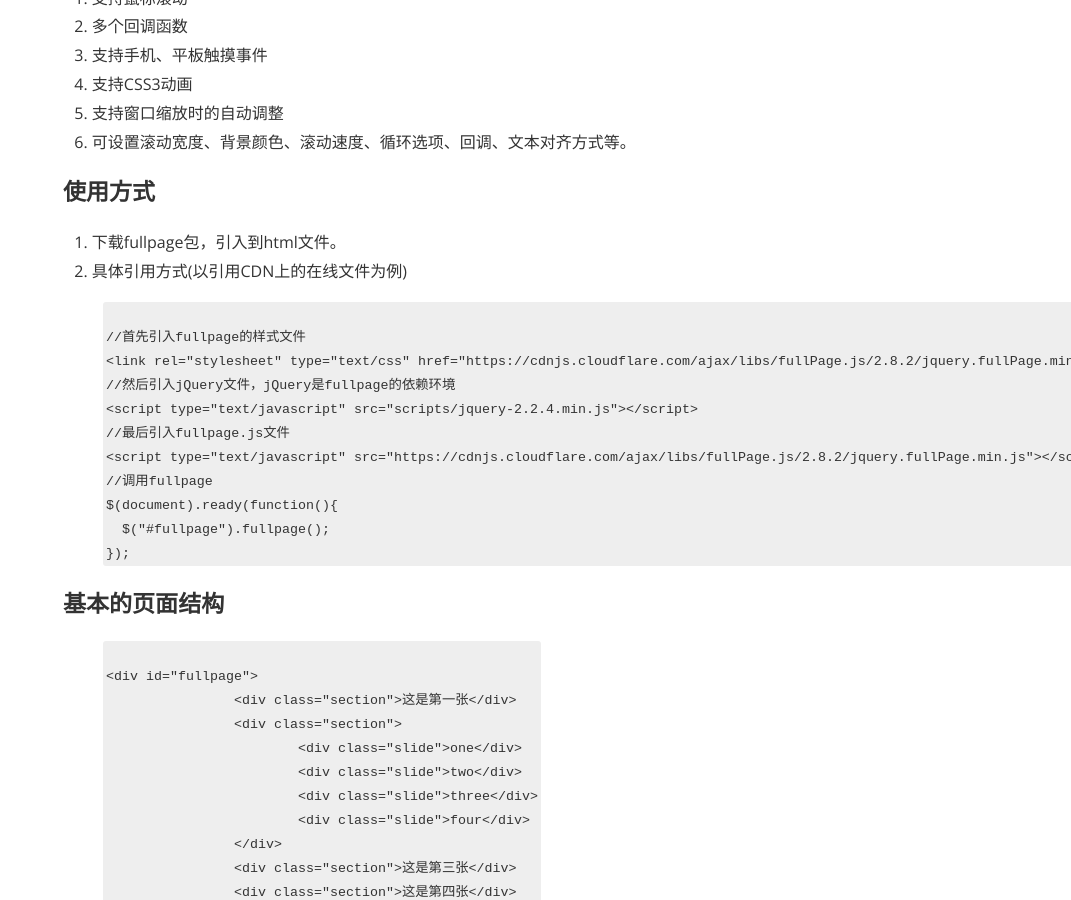
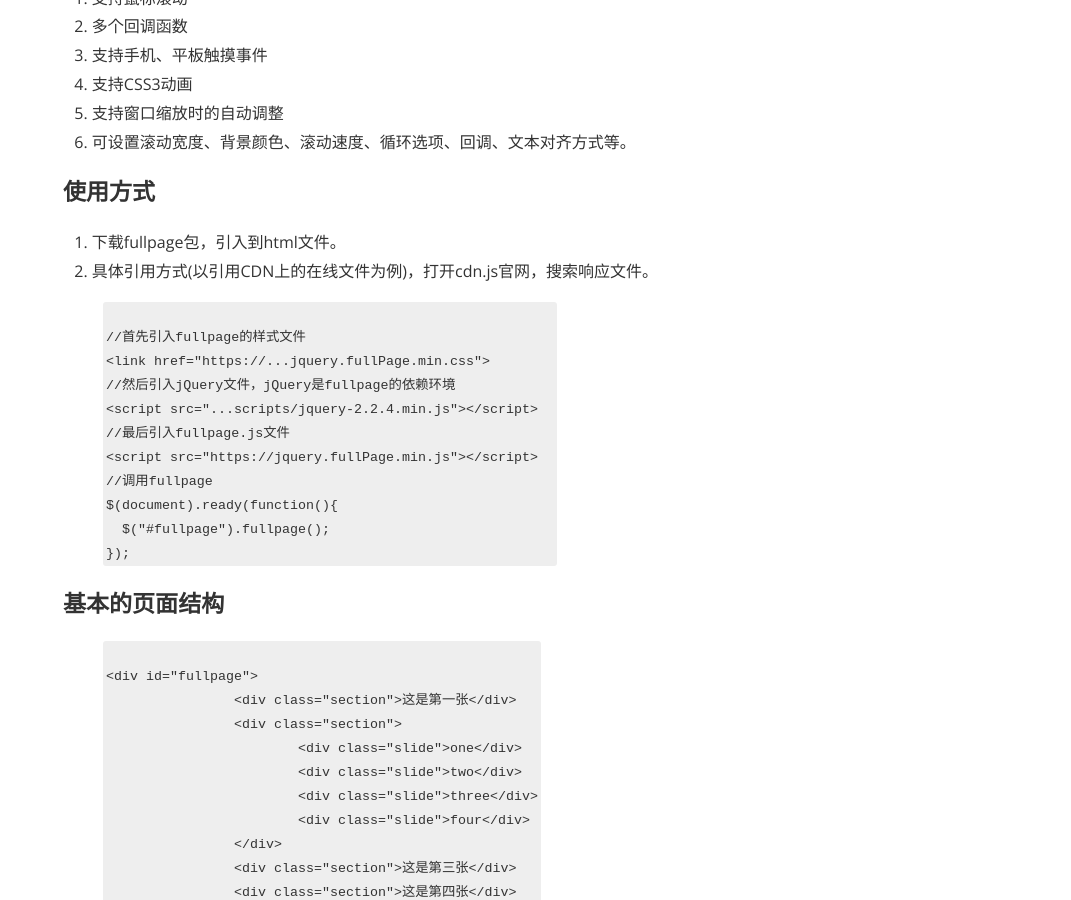
Before and after one commit to Jackcsl/Jackcsl.github.io, a Jekyll site: the page built from _posts/2016-07-16-fullpage.markdown, in a window 1280 px wide and 900 px high, scrolled down 563 px. Shown: the whole window, without its empty margins (209-1280 px from the left). Built offline with Jekyll 4.4.1, drawn with Linux system fonts in a browser that asks for light colours; nearby versions of some CDN libraries; comment, search, counter and statistics services are not loaded; a style sheet for code colours, icons or effects is not loaded.

Commit message:
Third version
change url

```diff
--- a/_posts/2016-07-16-fullpage.markdown
+++ b/_posts/2016-07-16-fullpage.markdown
@@ -23,14 +23,14 @@ fullpage.js是一个基于jQuery的插件，能够很方便快速的制作出全
 ### 使用方式
 
 1. 下载fullpage包，引入到html文件。
-2. 具体引用方式(以引用CDN上的在线文件为例)
+2. 具体引用方式(以引用CDN上的在线文件为例)，打开cdn.js官网，搜索响应文件。
 {% highlight javascript %}
 //首先引入fullpage的样式文件
-<link rel="stylesheet" type="text/css" href="https://cdnjs.cloudflare.com/ajax/libs/fullPage.js/2.8.2/jquery.fullPage.min.css">
+<link href="https://...jquery.fullPage.min.css">
 //然后引入jQuery文件，jQuery是fullpage的依赖环境
-<script type="text/javascript" src="scripts/jquery-2.2.4.min.js"></script>
+<script src="...scripts/jquery-2.2.4.min.js"></script>
 //最后引入fullpage.js文件
-<script type="text/javascript" src="https://cdnjs.cloudflare.com/ajax/libs/fullPage.js/2.8.2/jquery.fullPage.min.js"></script>
+<script src="https://jquery.fullPage.min.js"></script>
 //调用fullpage
 $(document).ready(function(){
   $("#fullpage").fullpage();
```
Also changed, not shown: 3 other files.
